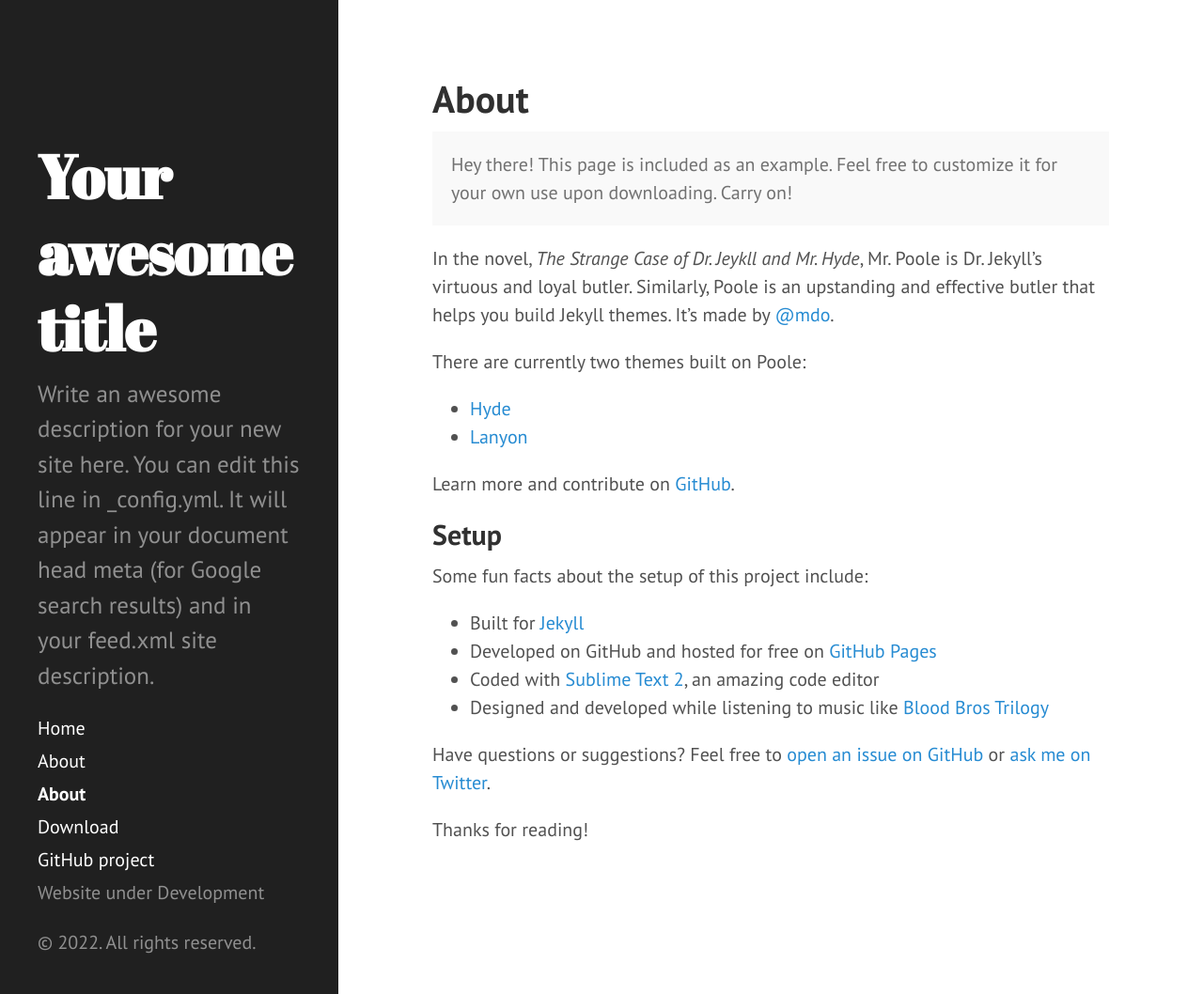
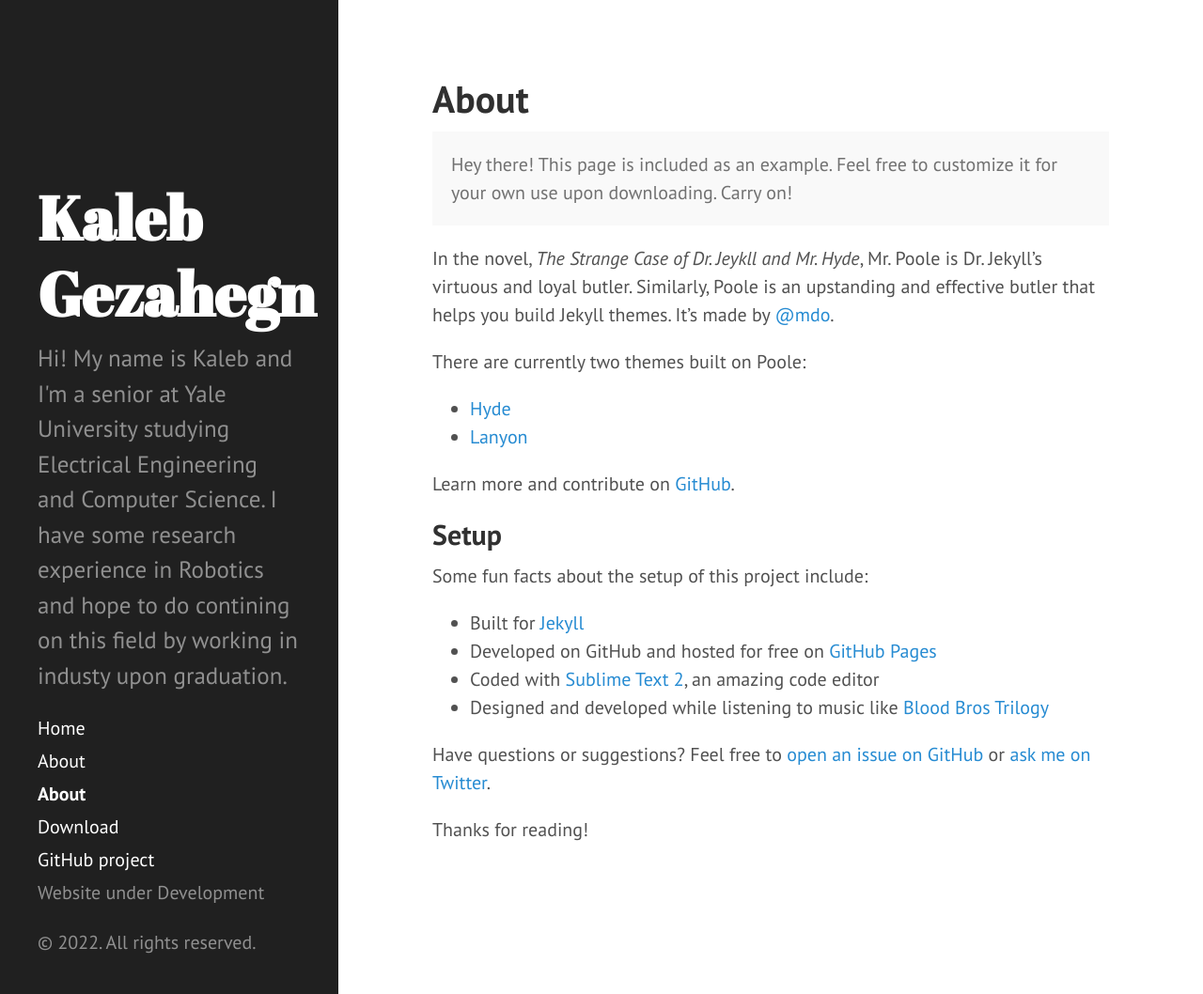
Before and after one commit to KalebGz/kalebgz.github.io, a Jekyll site: the page built from about.md, in a window 1280 px wide and 1058 px high. Shown: the whole window at 94% size. Built offline with Jekyll 4.4.1, drawn with Linux system fonts in a browser that asks for light colours.

Commit message:
changed content in config, was not updating because index.html get rebuilt

```diff
--- a/_config.yml
+++ b/_config.yml
@@ -18,16 +18,14 @@
 # You can create any custom variable you would like, and they will be accessible
 # in the templates via {{ site.myvariable }}.
 
-title: Your awesome title
-email: your-email@example.com
+title: Kaleb Gezahegn
+email: kaleb.gezahegn@yale.edu
 description: >- # this means to ignore newlines until "baseurl:"
-  Write an awesome description for your new site here. You can edit this
-  line in _config.yml. It will appear in your document head meta (for
-  Google search results) and in your feed.xml site description.
+  Hi! My name is Kaleb and I'm a senior at Yale University studying Electrical Engineering and Computer Science. I have some research experience in Robotics and hope to do contining on this field by working in industy upon graduation.
 baseurl: "" # the subpath of your site, e.g. /blog
 url: "" # the base hostname & protocol for your site, e.g. http://example.com
 twitter_username: jekyllrb
-github_username:  jekyll
+github_username:  kalebgz
 
 # Build settings
 theme: minima
```
